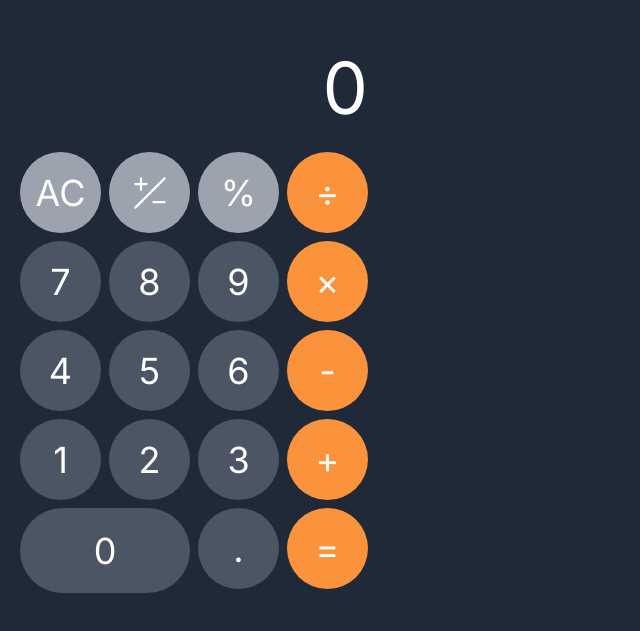
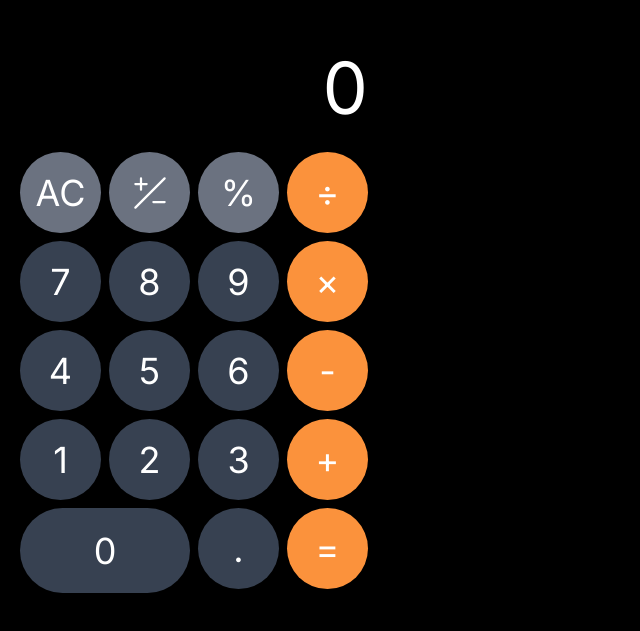
Before and after one commit to thasegawadesign/calculator, a Next.js app: page / in a window 1280 px wide. Shown: the part 167-798 px from the top of the page, without its empty margins (0-640 px from the left). Built offline with nearby package versions, Linux system fonts and the light colour scheme.

Commit message:
style: background-color darken

```diff
--- a/src/app/page.tsx
+++ b/src/app/page.tsx
@@ -340,7 +340,7 @@ export default function Home() {
 
   return (
     <main
-      className={clsx("grid h-screen w-full items-end bg-gray-800 px-5 pb-10")}
+      className={clsx("grid h-screen w-full items-end bg-black px-5 pb-10")}
     >
       <div className={clsx("w-full max-w-[348px]")}>
         <div className={clsx("pb-5")}>
@@ -412,7 +412,7 @@ export default function Home() {
               key={item.name}
               className={clsx(
                 "grid aspect-square place-items-center rounded-full text-4xl text-white",
-                { "bg-gray-400 active:bg-gray-300": item.name !== "/" },
+                { "bg-gray-500 active:bg-gray-400": item.name !== "/" },
                 { "bg-orange-400 active:bg-orange-300": item.name === "/" },
               )}
               onClick={() => handleClick(item)}
@@ -425,7 +425,7 @@ export default function Home() {
               key={item.name}
               className={clsx(
                 "grid aspect-square place-items-center rounded-full text-4xl text-white",
-                { "bg-gray-600 active:bg-gray-500": item.name !== "*" },
+                { "bg-gray-700 active:bg-gray-600": item.name !== "*" },
                 { "bg-orange-400 active:bg-orange-300": item.name === "*" },
               )}
               onClick={() => handleClick(item)}
@@ -438,7 +438,7 @@ export default function Home() {
               key={item.name}
               className={clsx(
                 "grid aspect-square place-items-center rounded-full text-4xl text-white",
-                { "bg-gray-600 active:bg-gray-500": item.name !== "-" },
+                { "bg-gray-700 active:bg-gray-600": item.name !== "-" },
                 { "bg-orange-400 active:bg-orange-300": item.name === "-" },
               )}
               onClick={() => handleClick(item)}
@@ -451,7 +451,7 @@ export default function Home() {
               key={item.name}
               className={clsx(
                 "grid aspect-square place-items-center rounded-full text-4xl text-white",
-                { "bg-gray-600 active:bg-gray-500": item.name !== "+" },
+                { "bg-gray-700 active:bg-gray-600": item.name !== "+" },
                 { "bg-orange-400 active:bg-orange-300": item.name === "+" },
               )}
               onClick={() => handleClick(item)}
@@ -468,7 +468,7 @@ export default function Home() {
                   "aspect-square": item.name !== "0",
                   "col-start-1 col-end-3 aspect-[2/1]": item.name === "0",
                 },
-                { "bg-gray-600 active:bg-gray-500": item.name !== "=" },
+                { "bg-gray-700 active:bg-gray-600": item.name !== "=" },
                 { "bg-orange-400 active:bg-orange-300": item.name === "=" },
               )}
               onClick={() => handleClick(item)}
```
